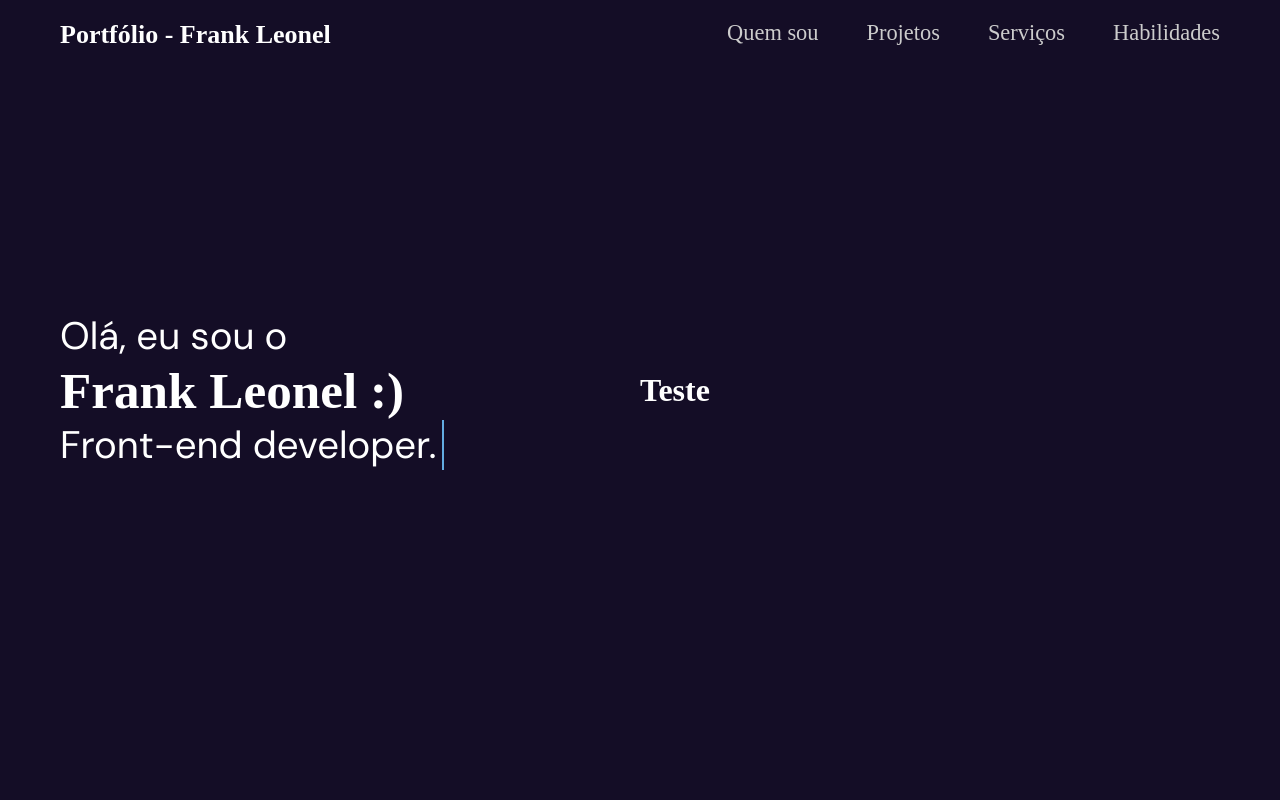
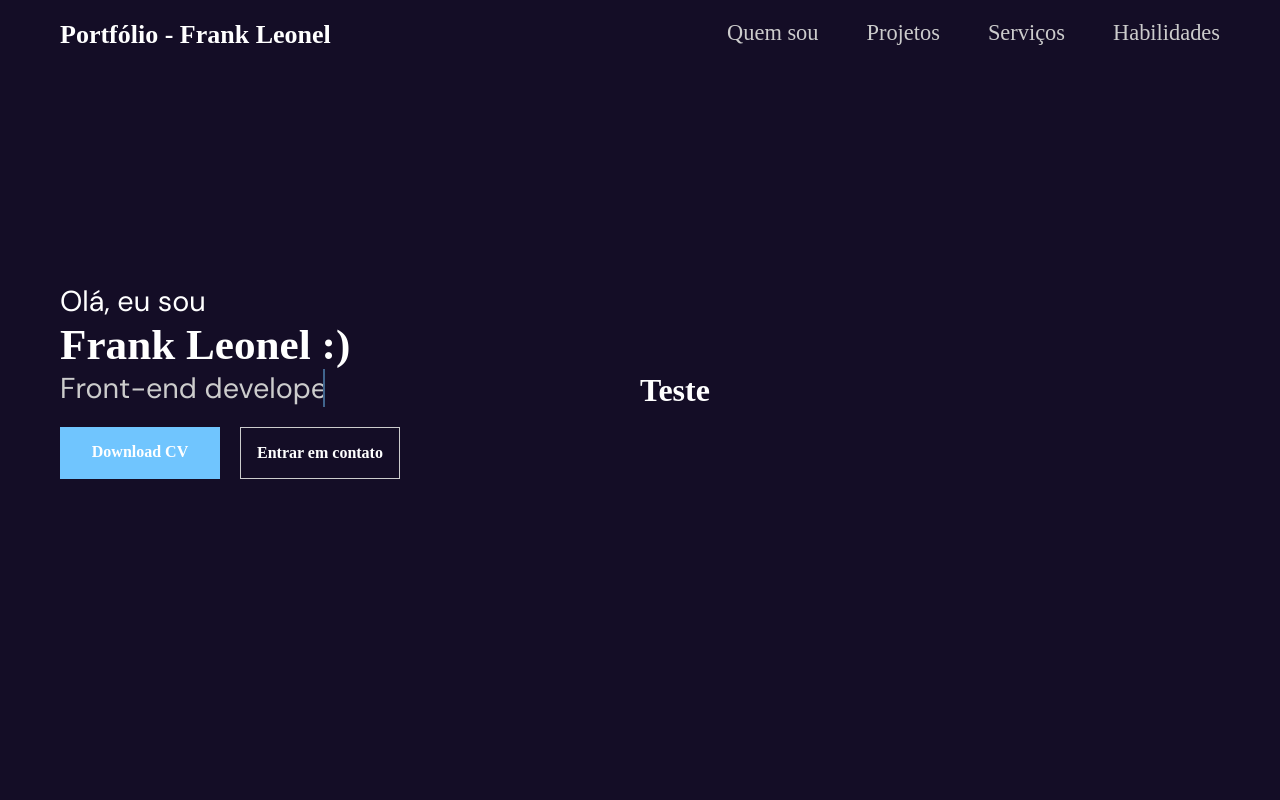
Before and after one commit to FrankLeonel/portfolio, a React (Create React App) app: page / in a window 1280 px wide. Shown: the top 800 px of the page. Built offline with nearby package versions, Linux system fonts and the light colour scheme.

Commit message:
feito a apresentação

```diff
--- a/src/components/Presentation/Presentation.js
+++ b/src/components/Presentation/Presentation.js
@@ -1,4 +1,5 @@
 import Content from "components/Content";
+import file from "files/cv.pdf";
 import * as S from "./Presentation.style";
 
 const Presentation = () => {
@@ -8,10 +9,25 @@ const Presentation = () => {
         <S.Section>
           <div>
             <S.Text>
-              Olá, eu sou o <br />
+              Olá, eu sou
+              <br />
               <span className="name">Frank Leonel :)</span>
+              <br />
+              <S.Profission>Front-end developer.</S.Profission>
             </S.Text>
-            <S.TextProfission>Front-end developer.</S.TextProfission>
+            <S.ContainerMedias>
+              <S.ContainerCV href={file} target="_blank" rel="noreferrer">
+                Download CV
+              </S.ContainerCV>
+
+              <S.ContainerEmail
+                href="mailto:franksleonel@gmail.com"
+                rel="noreferrer"
+                target="_blank"
+              >
+                Entrar em contato
+              </S.ContainerEmail>
+            </S.ContainerMedias>
           </div>
           <h1>Teste</h1>
         </S.Section>
--- a/src/components/Presentation/Presentation.style.js
+++ b/src/components/Presentation/Presentation.style.js
@@ -1,4 +1,5 @@
 import styled from "styled-components";
+import breakpoints from "theme/breakpoints";
 
 export const PresentationContainer = styled.div(
   ({ theme: { breakpoints } }) => ({
@@ -10,12 +11,14 @@ export const PresentationContainer = styled.div(
   })
 );
 
-export const Section = styled.div(({ theme }) => ({
+export const Section = styled.div(({ theme: { breakpoints } }) => ({
   display: "flex",
+  flexDirection: "column",
   webkitBoxAlign: "center",
   msFlexAlign: "center",
   alignItems: "center",
   height: "80vh",
+  padding: "100px 0",
 
   "> div": {
     display: "flex",
@@ -26,41 +29,55 @@ export const Section = styled.div(({ theme }) => ({
     flex: 1,
     "&:nth-child(2)": {},
   },
+
+  [breakpoints.md]: {
+    flexDirection: "row",
+  },
 }));
 
 export const Text = styled.h1(({ theme }) => ({
-  fontSize: "2.4rem",
+  margin: 0,
+  display: "inline-block",
+  fontSize: "1.8rem",
   fontWeight: 400,
   fontFamily: "DM Sans",
-  margin: 0,
-  transition: "typingTitle 2s cubic-bezier(0.5, 0, 0, 1) 0.3s",
+  textAlign: "center",
+  animation: "appear 2s",
+
+  "@keyframes appear": {
+    from: {
+      opacity: 0,
+      transform: "translateY(-40%)",
+    },
+    to: {
+      opacity: 1,
+      transform: "translateY(0)",
+    },
+  },
 
   ".name": {
-    fontSize: "3.2rem",
+    fontSize: "2.7rem",
     fontWeight: 600,
   },
 
-  "@keyframe typingTitle": {
-    from: {
-      transform: "translateY(0)",
-    },
-    to: {
-      transform: "translateY(-100%)",
-    },
+  [breakpoints.md]: {
+    textAlign: "start",
   },
 }));
 
-export const TextProfission = styled.h1(({ theme: { colors } }) => ({
+export const Profission = styled.p(({ theme: { breakpoints, colors } }) => ({
+  margin: 0,
+  fontSize: "1.8rem",
   fontFamily: "DM Sans",
-  fontSize: "2.4rem",
   fontWeight: 400,
+  textAlign: "center",
+  whiteSpace: "nowrap",
+  color: colors.grayBrand,
   borderRight: `2px solid ${colors.primaryLight}`,
   overflow: "hidden",
-  whiteSpace: "nowrap",
-  margin: 0,
 
   animation:
-    "blinkCursor 800ms steps(80)  infinite normal, typing 4s steps(80) 1s normal both",
+    "blinkCursor 600ms steps(50) infinite normal, typing 4s steps(50) 2s normal both",
 
   "@keyframes blinkCursor": {
     from: {
@@ -79,4 +96,43 @@ export const TextProfission = styled.h1(({ theme: { colors } }) => ({
       width: "10em",
     },
   },
+
+  [breakpoints.md]: {
+    textAlign: "start",
+  },
 }));
+
+export const ContainerMedias = styled.div(({ theme: { breakpoints } }) => ({
+  display: "flex",
+  flexDirection: "column",
+  margin: "20px 0",
+  gap: "20px",
+
+  [breakpoints.md]: {
+    flexDirection: "row",
+  },
+}));
+
+const Button = styled.a(({ theme: { breakpoints } }) => ({
+  textDecoration: "none",
+  textAlign: "center",
+  fontSize: "16px",
+  fontWeight: 700,
+  width: "100%",
+  heigth: "48px",
+  padding: "16px",
+
+  [breakpoints.md]: {
+    width: "160px",
+  },
+}));
+
+export const ContainerCV = styled(Button)(({ theme: { colors } }) => ({
+  backgroundColor: colors.primaryLight,
+  color: colors.white,
+}));
+
+export const ContainerEmail = styled(Button)(({ theme: { colors } }) => ({
+  border: `1px solid ${colors.grayBrand}`,
+  color: colors.white,
+}));
```
Also changed, not shown: 1 other file (tests, documents, lock files or other folders).
